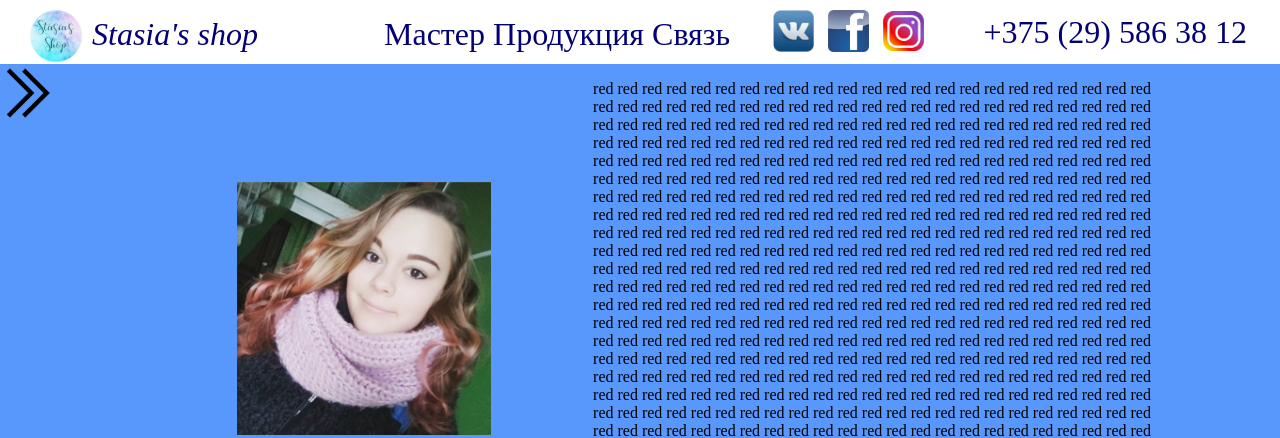
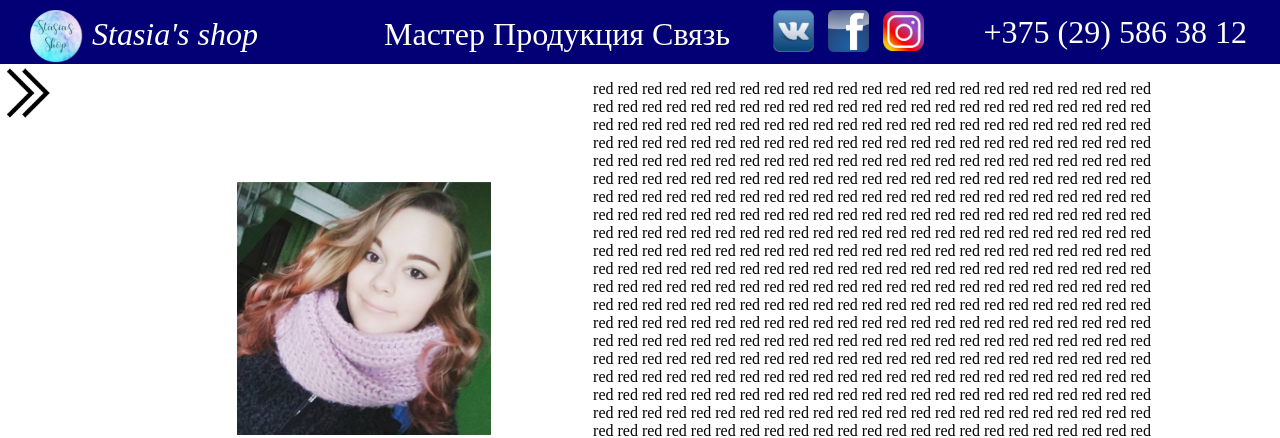
Before and after one commit to ZLOLKA/NastinSite, a Django app: page / in a window 1280 px wide. Shown: the top 438 px of the page. Run offline with Django 3.2, Linux system fonts and the light colour scheme; data comes from the database, SQL or seed files in the repository.

Commit message:
Change background color

```diff
--- a/Home/static/site.css
+++ b/Home/static/site.css
@@ -1,9 +1,9 @@
 body{
     font-size: 100%;
-    background-color: #5897fb;
+    background-color: #FFFFFF; /*#5897fb;*/
 }
 .Hat{
-    background-color: #FFFFFF;/* #030076;*/
+    background-color: #030076;
     position: fixed;
     z-index: 3;
     top: 0px;
@@ -31,11 +31,11 @@ body{
     top: 2%;
 }
     .Anchors > a{
-        color: #030076;
+        color: #FFFFFF; /*#030076;*/
         text-decoration: none;
 }
     .Anchors > a:visited{
-        color: #030076;
+        color: #FFFFFF; /*#030076;*/
 }
 .Link{
     position: inherit;
--- a/Home/templates/Base.html
+++ b/Home/templates/Base.html
@@ -15,7 +15,7 @@
         <div class="Hat">
             <a class="Logotype" href="/Home" >
                 <img src="{% static 'Logotype.png' %}" height="8%" width="8%" align="middle" hspace="10px" vspace="10px">
-                <span class="Logo" style="color: #030076;">Stasia's shop</span>
+                <span class="Logo">Stasia's shop</span>
             </a>
             <div class="Anchors">
                 {% block Anchors %}
@@ -26,7 +26,7 @@
                 <a href="https:\\vk.com">       <img src="{% static 'VK.png' %}"        align="middle" class="Image" alt="Vk"></a>
                 <a href="https:\\facebook.com"> <img src="{% static 'Facebook.png' %}"  align="middle" class="Image" alt="Facebook"></a>
                 <a href="https:\\instagram.com"><img src="{% static 'Instagram.png' %}" align="middle" class="Image" alt="Instagram"></a>
-                <span class="Number" style="color: #030076;">+375 (29) 586 38 12</span>
+                <span class="Number">+375 (29) 586 38 12</span>
             </div>
         </div>
         {% block input %}
```
